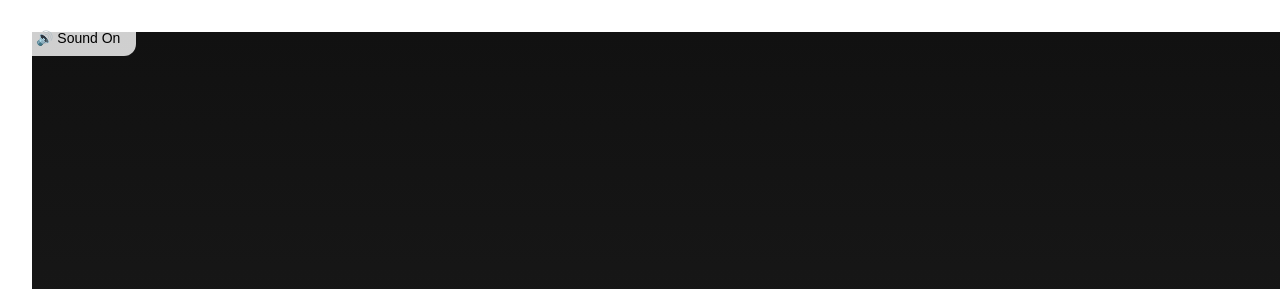
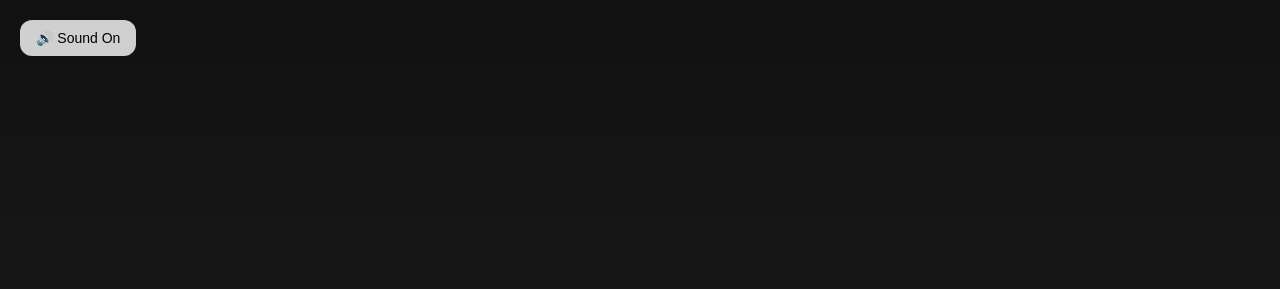
Before and after one commit to martavise/spatial_computing_project, a website built with Vite: page spatial_project/myapp/index.html in a window 1280 px wide. Shown: the top 289 px of the page. Built offline with nearby package versions, Linux system fonts and the light colour scheme.

Commit message:
risolto, era dovuto dal padding

```diff
--- a/spatial_project/myapp/src/scene.js
+++ b/spatial_project/myapp/src/scene.js
@@ -618,7 +618,7 @@ TODO:
 - metti textures
 - aggiungi bottoni a parti specifiche
 - aggiungi literature reviews (onedrive folder) al main menu
-- raycast visibile
+- raycast visibile UPDATE: capisci offset problem
 - limita elementi selezionabili
 - prepara testo informativo
 - vedi se aggiungere pitch roll
--- a/spatial_project/myapp/src/style.css
+++ b/spatial_project/myapp/src/style.css
@@ -36,7 +36,7 @@ h1 {
 #app {
   max-width: 1280px;
   margin: 0 auto;
-  padding: 2rem;
+
   text-align: center;
 }
 
@@ -153,3 +153,15 @@ button:focus-visible {
 
   pointer-events: auto;
 }
+
+html, body {
+  margin: 0;
+  padding: 0;
+  overflow: hidden;
+  width: 100%;
+  height: 100%;
+}
+
+canvas {
+  display: block;
+}
```
